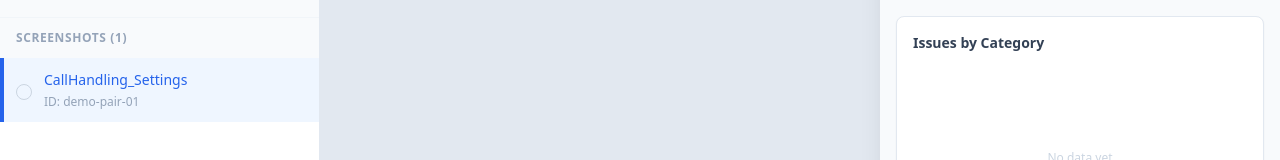
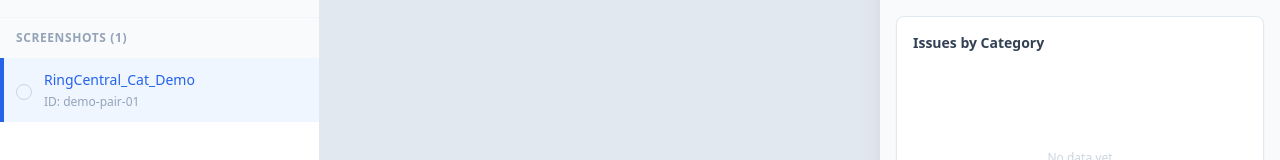
Before and after one commit to Anna-SAP/VisionLQA, a React (Vite) app: page / in a window 1280 px wide. Shown: the part 432-592 px from the top of the page. Built offline with nearby package versions, Linux system fonts and the light colour scheme.

Commit message:
feat: Update demo data with placeholder image
Replaces generic placeholder images with a high-quality Unsplash image to better simulate a filled state and provide a consistent visual experience for the demo.

```diff
--- a/App.tsx
+++ b/App.tsx
@@ -36,12 +36,16 @@ const App: React.FC = () => {
   // Demo Data Loading
   const loadDemoData = useCallback(() => {
     const demoId = "demo-pair-01";
+    // Using a high-quality Unsplash image that closely matches the "Cat looking at sunset" vibe
+    // This serves as a placeholder for the user's specific local asset.
+    const demoImage = "https://images.unsplash.com/photo-1514888286974-6c03e2ca1dba?q=80&w=1200&auto=format&fit=crop";
+
     setPairs([
       {
         id: demoId,
-        fileName: "CallHandling_Settings",
-        enImageUrl: "https://picsum.photos/seed/en/800/600",
-        deImageUrl: "https://picsum.photos/seed/de/800/600",
+        fileName: "RingCentral_Cat_Demo",
+        enImageUrl: demoImage,
+        deImageUrl: demoImage, // Using same image for both to simulate 'filled' state as requested
         targetLanguage: 'de-DE',
         status: 'pending'
       }
```
